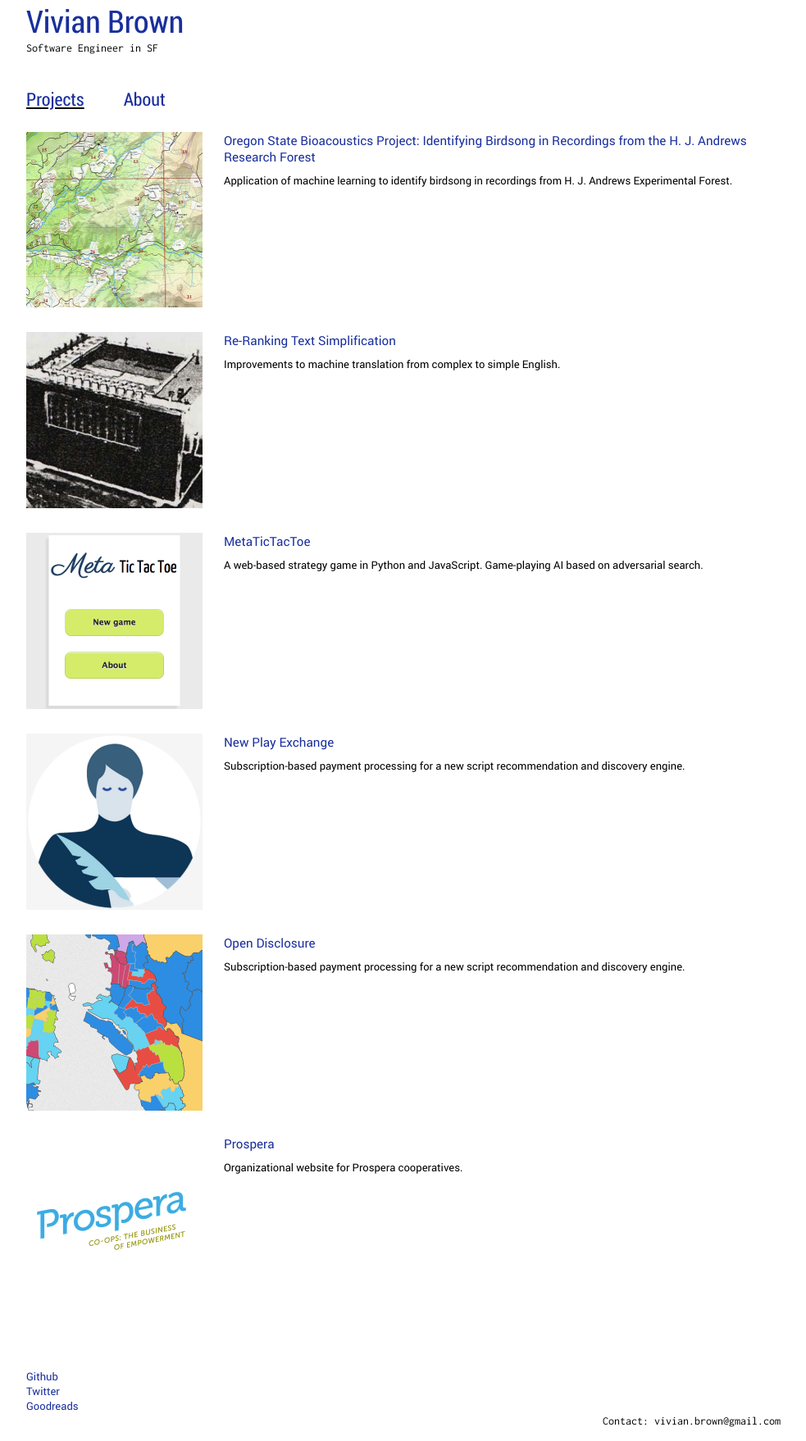
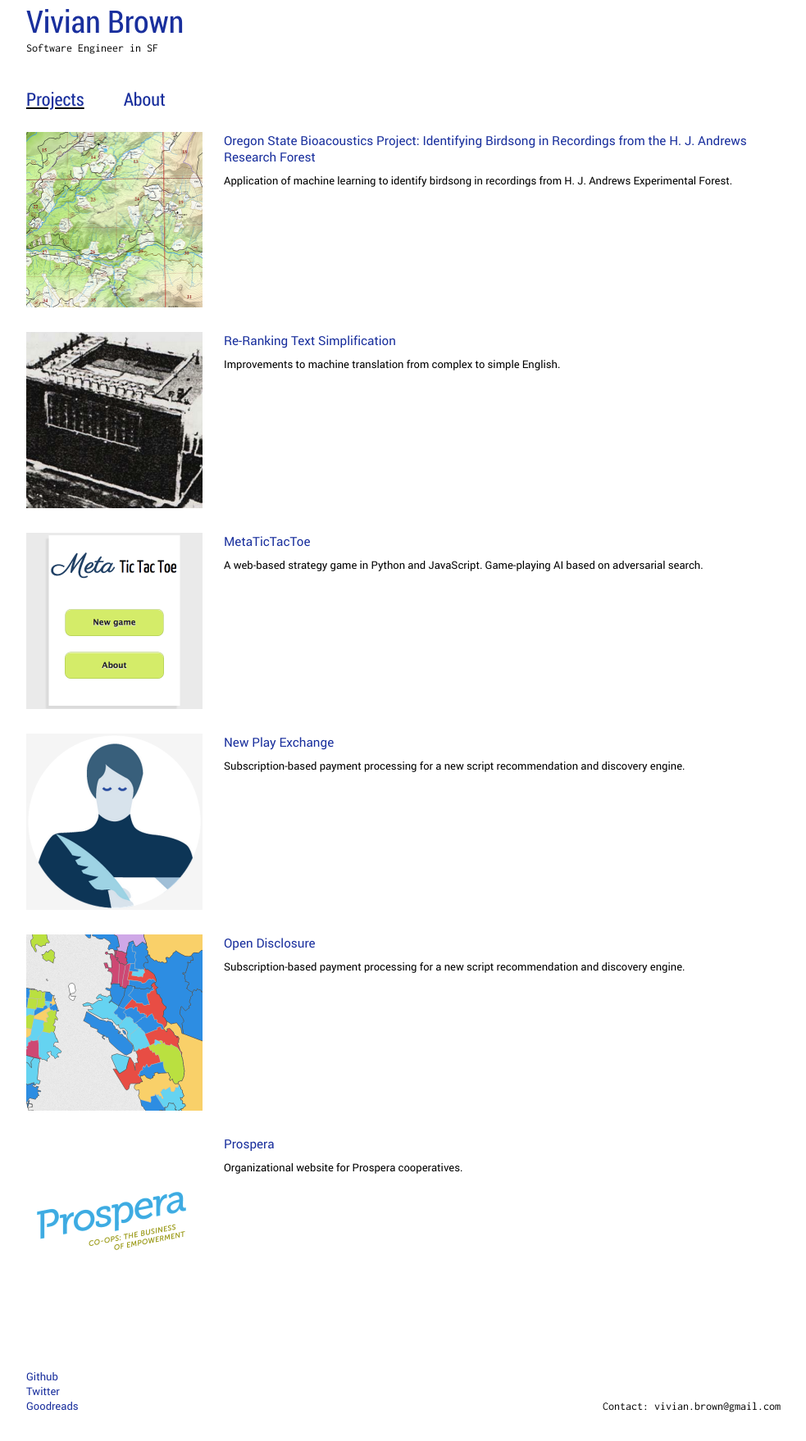
Before and after one commit to vbrown608/jekyll-portfolio, a Jekyll site: the page built from index.html, in a window 1280 px wide. Shown: the whole page at 82% size, without its empty margins (148-1131 px from the left). Built offline with Jekyll 4.4.1, drawn with Linux system fonts in a browser that asks for light colours.

Commit message:
Fix footer sass

```diff
--- a/_sass/_footer.scss
+++ b/_sass/_footer.scss
@@ -33,5 +33,5 @@
     @media (min-width: 755px) {
       footer .contact {
         padding-top: 56px;
-        padding-top: 3.5rem;
+        padding-top: 2.4rem;
         float: right; } }
```
